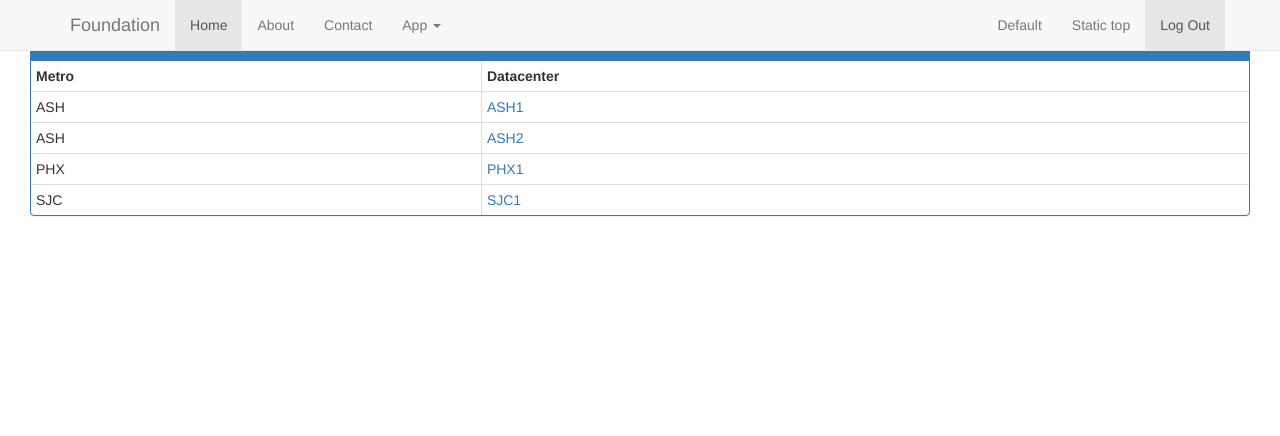
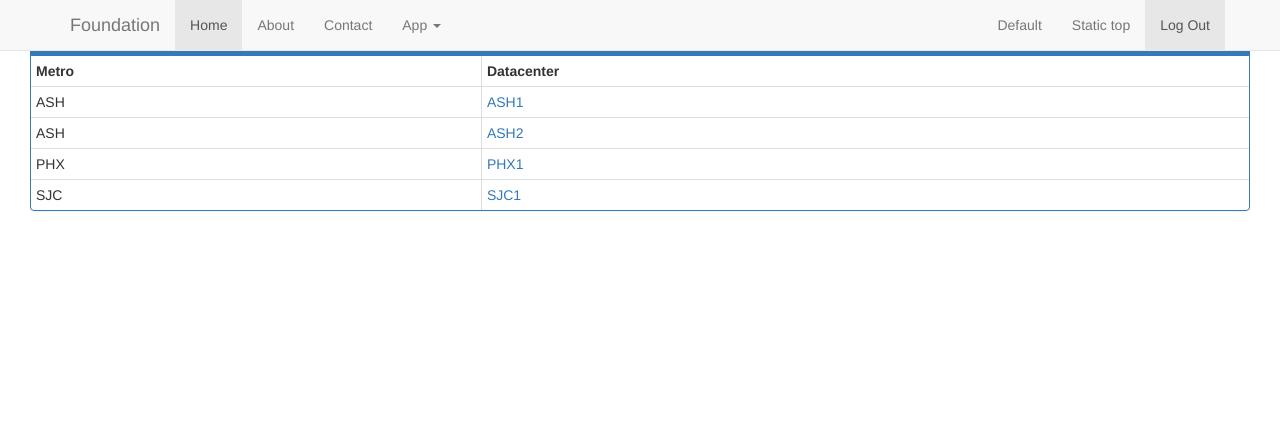
Before and after one commit to Jaredn/datacenter, a Django app: page /racklayout/ in a window 1280 px wide. Shown: the top 436 px of the page. Run offline with Django 3.2, Linux system fonts and the light colour scheme; data comes from the database, SQL or seed files in the repository; both versions use the stored data as it was after the commit; some libraries are stand-ins or nearby versions.

Commit message:
fixed css and jquery

```diff
--- a/templates/base.html
+++ b/templates/base.html
@@ -11,15 +11,11 @@
     <title>{% block title %}Network Tools{% endblock %}</title>
     <!-- Bootstrap core CSS -->
     <link href="{% static 'dist/css/bootstrap.min.css' %}" rel="stylesheet">
-
+    <link href="{% static 'dist/css/fixbootstrap.css' %}" rel="stylesheet">
     <!-- Custom styles for this template -->
-
     <script type='text/javascript' src="{% static 'jquery-2.1.3.js' %}"></script>
-
   </head>
-
   <body>
-
     <!-- Fixed navbar -->
     <div class="navbar navbar-default navbar-fixed-top" role="navigation">
       <div class="container">
@@ -57,7 +53,7 @@
       </div>
     </div>
 
-    <div class="container-fluid" style="padding-top:5px;">
+    <div class="container-fluid padtop40" >
 
 	{% block content %}{% endblock %}
 
```
Also changed, not shown: db.sqlite3.
